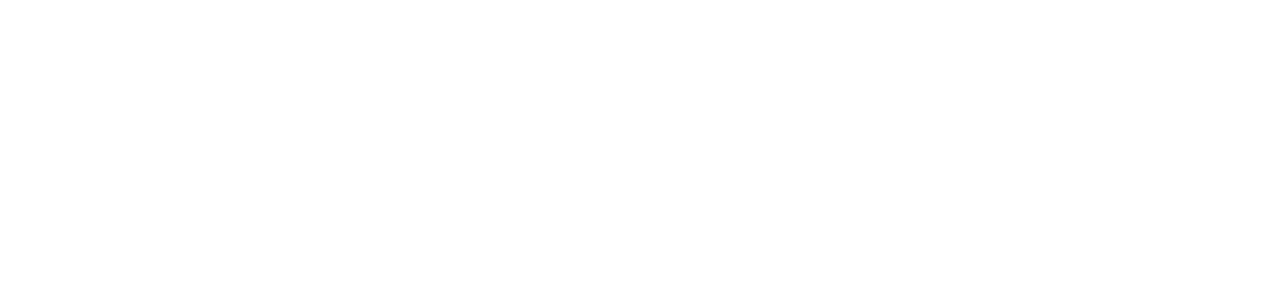
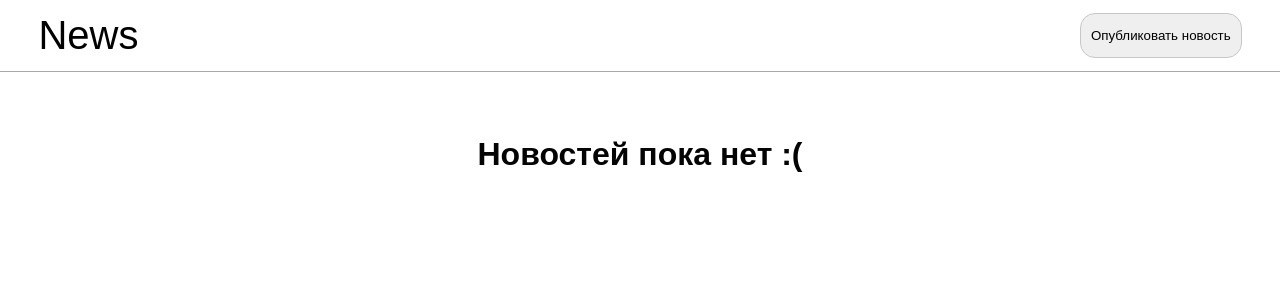
Before and after one commit to VidyakinDenis/SEOTLT, a React (Vite) app: page / in a window 1280 px wide. Shown: the top 300 px of the page. Built offline with nearby package versions, Linux system fonts and the light colour scheme.

Commit message:
fixed styles

```diff
--- a/src/core/App.tsx
+++ b/src/core/App.tsx
@@ -7,7 +7,7 @@ import { Header } from "../UI/header";
 export const App = () => {
   return (
     <>
-      <BrowserRouter basename={"/SEOTLT/"}>
+      <BrowserRouter>
         <Header />
         <Routes>
           <Route
--- a/src/pages/news-list-page/index.tsx
+++ b/src/pages/news-list-page/index.tsx
@@ -4,10 +4,8 @@ import { NewsListItem } from "./news-list-item";
 
 const NewsListPage = () => {
   const news = useAppSelector((store) => store.news.news);
-  console.log(news, "here");
-
   if (!news.length) {
-    return <h1>Новостей пока нет</h1>;
+    return <S.EmptyNews>Новостей пока нет :(</S.EmptyNews>;
   }
 
   return (
--- a/src/pages/news-list-page/news-list-item/styled.ts
+++ b/src/pages/news-list-page/news-list-item/styled.ts
@@ -45,6 +45,7 @@ export const NewsName = styled.a`
   overflow: hidden;
   text-overflow: ellipsis;
   white-space: nowrap;
+    font-weight: 700;
   font-size: 28px;
   width: 60%;
   &:visited {
@@ -55,6 +56,7 @@ export const NewsName = styled.a`
   }
 
   @media (max-width: 850px) {
+      text-align: center;
     font-size: 15px;
     width: 100%;
   }
@@ -75,7 +77,7 @@ export const NewsDate = styled.span`
 
 export const DeleteItemButton = styled.button`
   border: 1px #d7d5d5 solid;
-  padding: 10px 0;
+  padding: 10px 20px;
   border-radius: 12px;
   cursor: pointer;
   &:hover {
@@ -85,7 +87,6 @@ export const DeleteItemButton = styled.button`
 
     width: 80%;
       margin: 1% auto ;
-    padding: 2px;
     font-size: 10px;
   }
 `;
--- a/src/pages/news-list-page/styled.ts
+++ b/src/pages/news-list-page/styled.ts
@@ -15,3 +15,8 @@ export const NewsList = styled.div`
   width: 80%;
     margin: 0 auto;
 `;
+
+export const EmptyNews = styled.h1`
+    text-align: center;
+    margin-top: 5%;
+`
--- a/src/store/slices/news-slice/index.ts
+++ b/src/store/slices/news-slice/index.ts
@@ -34,7 +34,6 @@ export const NewsSlice = createSlice({
 
     // установка новости для подробного отображения
     setSelectedNews(state, action: PayloadAction<string>) {
-      console.log(action.payload);
       const selectedNews = state.news.find((news) => news.id === action.payload);
       if (selectedNews) {
         state.selectedNews = selectedNews;
--- a/vite.config.ts
+++ b/vite.config.ts
@@ -4,5 +4,4 @@ import react from "@vitejs/plugin-react";
 // https://vite.dev/config/
 export default defineConfig({
   plugins: [react()],
-  base: "/SEOTLT/",
 });
```
Also changed, not shown: 1 other file (tests, documents, lock files or other folders).
